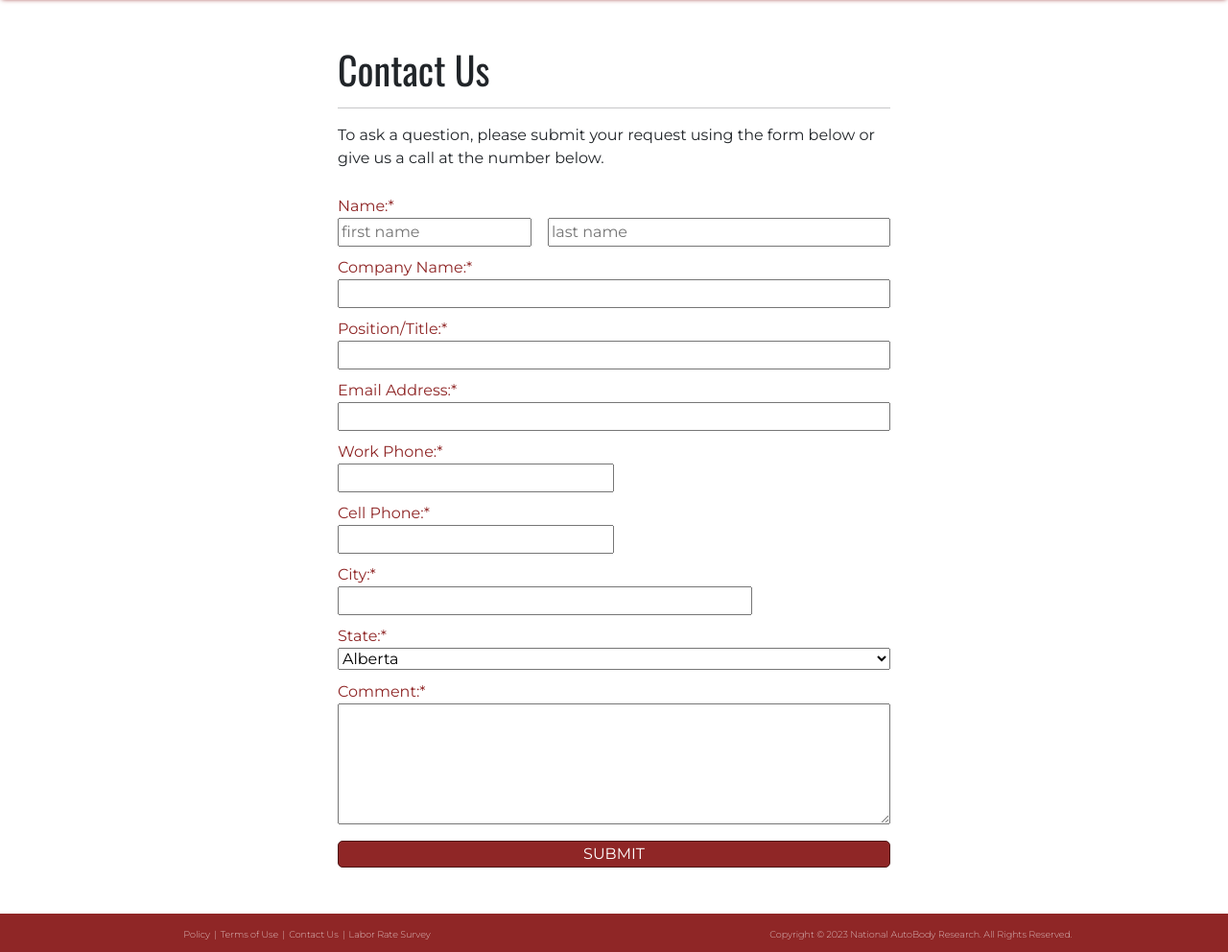
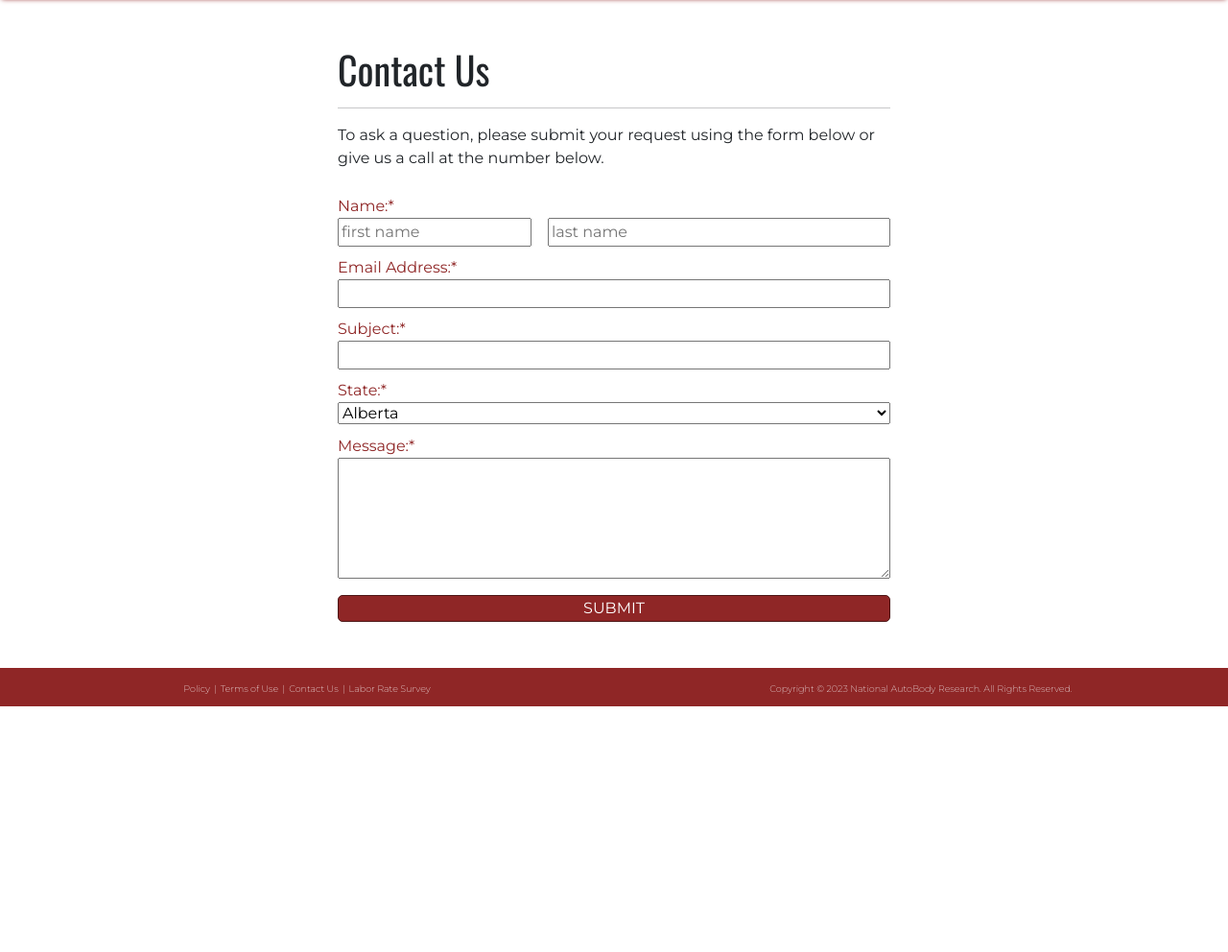
Before and after one commit to geoafrikana/collision-aid, a Django app: page /contact in a window 1280 px wide. Shown: the part 57-1049 px from the top of the page at 96% size. After the commit the page ends 793 px from the top, so only its background shows below. Run offline with Django 4.2, Linux system fonts and the light colour scheme.

Commit message:
email and contact form

```diff
--- a/collision_aid_backend/shops/static/shops/contact.css
+++ b/collision_aid_backend/shops/static/shops/contact.css
@@ -29,7 +29,7 @@ form{
     width: 62%
 }
 
-#cname, #ptitle, #email, #states, #comment, #submit{
+#cname, #email, #states, #comment, #submit, #subject{
     width: 100%;
 }
 
--- a/collision_aid_backend/shops/templates/shops/contact.html
+++ b/collision_aid_backend/shops/templates/shops/contact.html
@@ -9,53 +9,28 @@
 <hr>
 <p>To ask a question, please submit your request using the form below or give us a call at the number below.
 </p>
-    <form method="POST">
-        <fieldset>
+    <form id="contact-form" method="POST">
+
             {% csrf_token %}
 
             <label>Name:*</label>
-            <div id="name-div">
-                <input id="fname" placeholder="first name" type="text">
-                <input id="lname" placeholder="last name" type="text">
-            </div>
-
-            <label for="cname" id="cname-label">Company Name:*</label>
-            <br>
-            <input type="text" id="cname">
-
-
-            <label for="ptitle" id="ptitle-label">Position/Title:*</label>
-            <br>
-            <input type="text" id="ptitle">
+            <fieldset id="name-div">
+                <input required id="fname" placeholder="first name" type="text">
+                <input required id="lname" placeholder="last name" type="text">
+            </fieldset>
 
             <label for="email" id="email-label">Email Address:*</label>
             <br>
-            <input type="email" id="email">
-            <div>
+            <input required type="email" id="email">
 
-                <label for="wphone" id="phone-label">Work Phone:*</label>
-                <br>
-                <input type="text" id="wphone">
-            </div>
-
-            <div>
-
-                <label for="cphone" id="cell-label">Cell Phone:*</label>
-                <br>
-                <input type="text" id="cphone">
-            </div>
-
-            <div>
-
-                <label for="city" id="city-label">City:*</label>
-                <br>
-                <input type="email" id="city">
-            </div>
+            <label for="subject" id="subjects-label">Subject:*</label>
+            <br>
+            <input required type="text" id="subject">
 
             <label for="states" id="states-label">State:*</label>
             <br>
 
-            <select name="state" id="states">
+            <select required name="state" id="states">
                 <option value="alberta">Alberta</option>
                 <option value="british-columbia">British Columbia</option>
                 <option value="manitoba">Manitoba</option>
@@ -72,18 +47,21 @@
             </select>
 
 
-            <label for="comment" id="comment-label">Comment:*</label>
+            <label for="comment" id="comment-label">Message:*</label>
             <br>
-            <textarea name="comment" id="comment" cols="30" rows="5"></textarea>
+            <textarea required name="comment" id="comment" cols="30" rows="5"></textarea>
 
             <button id="submit" type="submit">SUBMIT</button>
 
-        </fieldset>
     </form>
+
+    <div id="feedback" style='display:none' class="alert alert-primary mt-3" role="alert">
+      </div>
 </div>
 
 {% endblock %}
 
 {% block scripts %}
 <link rel="stylesheet" href="{% static 'shops/contact.css' %}">
+<script src="{% static 'shops/contact.js' %}"></script>
 {% endblock %}
--- a/collision_aid_backend/shops/views.py
+++ b/collision_aid_backend/shops/views.py
@@ -6,6 +6,8 @@ from django.http import JsonResponse
 from django.db.models import Max, Min, Avg
 import requests
 from django.core.exceptions import ValidationError
+from django.core.mail import send_mail
+from django.conf import settings
 
 
 def index(request):
@@ -76,7 +78,17 @@ def rate_survey(request):
 def contact(request):
     if request.method == 'POST':
         data = {key:request.POST.get(key) for key in request.POST.keys()}
-        print(data)
+        email_from = settings.EMAIL_HOST_USER
+        recipient_list = [data.get('Email'), ]
+        subject = f"From {data['First Name']}"
+        message = f'Testing mail {data["Message"]}'
+        try:
+            send_mail(subject, message, email_from, recipient_list)
+            response = {'message': 'Your message has been sent',
+                        'status': 'success'}
+        except:
+            response = {'message': 'Your message could not be sent',
+                        'status': 'danger'}
 
-        return JsonResponse({"message": 'done'})
+        return JsonResponse(response)
     return render(request, 'shops/contact.html')
```
Also changed, not shown: collision_aid_backend/collision_aid_backend/settings.py (+8 -0 lines).
